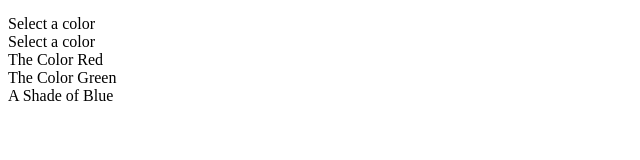
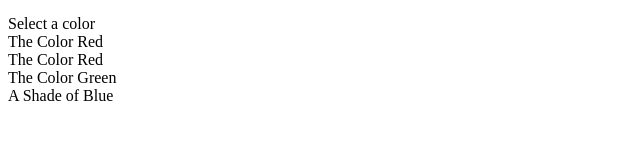
Before and after one commit to sir-josh/rwidgets, a React (Create React App) app: page / in a window 1280 px wide. Shown: the top 160 px of the page, without its empty margins (0-640 px from the left). Built offline with nearby package versions, Linux system fonts and the light colour scheme; the HTML template or start-up script is replaced by a standard one.

Commit message:
code: selecting state

```diff
--- a/src/App.js
+++ b/src/App.js
@@ -1,9 +1,8 @@
-import React from 'react';
+import React, { useState } from 'react';
 import Accordion from './components/Accordion';
 import Search from './components/Search';
 import Dropdown from './components/Dropdown';
 
-const App = () => {
 const items = [
     {
         title: 'What is React?',
@@ -34,10 +33,17 @@
     },
 ];
 
+const App = () => {
+    const [selected, setSelected] = useState(options[0]);
+
     return (
         <div className='ui container' style={{ marginTop: '15px' }}>
             {/* <Accordion items={items} /> */}
-            <Dropdown options={options}/>
+            <Dropdown
+                selected={selected}
+                onSelectChange={setSelected}
+                options={options}
+            />
         </div>
     )
 }
--- a/src/components/Dropdown.js
+++ b/src/components/Dropdown.js
@@ -1,11 +1,15 @@
 import React from 'react'
 
-const Dropdown = ({options}) => {
+const Dropdown = ({options, selected, onSelectChange}) => {
     const dropdownLabel = 'Select a color';
 
     const renderOptions = options.map(option=>{
         return(
-            <div className='item' key={option.value}>
+            <div
+                className='item'
+                key={option.value}
+                onClick={()=>onSelectChange(option)}
+            >
                 {option.label}
             </div>
         );
@@ -17,7 +21,7 @@
             <label className='label'>{dropdownLabel}</label>
             <div className='ui selection dropdown visible active'>
                 <i className='dropdown icon'></i>
-                <div className='text'>{dropdownLabel}</div>
+                <div className='text'>{selected.label}</div>
                 <div className='menu visible transition'>
                     {renderOptions}
                 </div>
```
Lines whose indentation alone changed are shown as unchanged.
